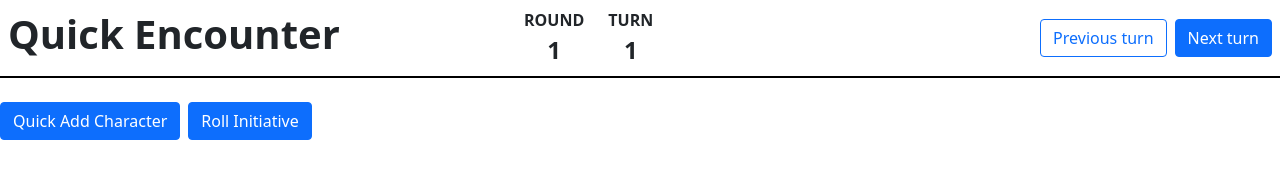
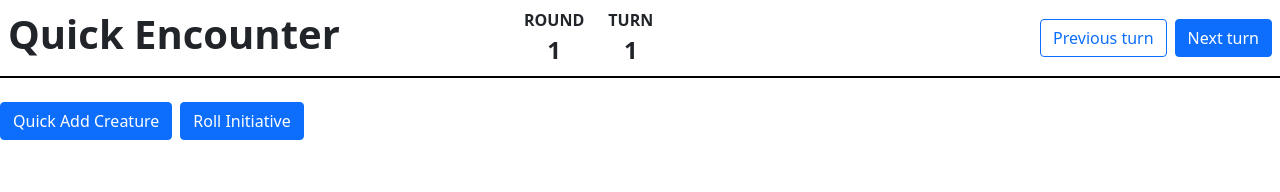
Before and after one commit to mspoehr/dnd-combat-tracker, a React (Create React App) app: page /encounters/quick/run in a window 1280 px wide. Shown: the top 192 px of the page. Built offline with nearby package versions, Linux system fonts and the light colour scheme.

Commit message:
more pr feedback

```diff
--- a/src/pages/RunEncounter/DisplayInitiative.tsx
+++ b/src/pages/RunEncounter/DisplayInitiative.tsx
@@ -59,7 +59,7 @@ const DisplayInitiative: React.FunctionComponent = () => {
   return (
     <div>
       <Stack direction="horizontal" gap={2}>
-        <Button onClick={() => dispatch(open())}>Quick Add Character</Button>
+        <Button onClick={() => dispatch(open())}>Quick Add Creature</Button>
         <Button onClick={() => dispatch(rollAllInitiative())}>Roll Initiative</Button>
       </Stack>
       <QuickAddModal />
--- a/src/pages/RunEncounter/QuickAddModal.tsx
+++ b/src/pages/RunEncounter/QuickAddModal.tsx
@@ -54,7 +54,7 @@ const QuickAddModal: React.FunctionComponent = () => {
   return (
     <Modal size="lg" show={useAppSelector(selectOpen)} onHide={() => dispatch(close())} centered>
       <Modal.Header closeButton>
-        <Modal.Title>Create New Character</Modal.Title>
+        <Modal.Title>Quick Add Creature</Modal.Title>
       </Modal.Header>
       <Modal.Body>
         <Form>
@@ -109,7 +109,7 @@ const QuickAddModal: React.FunctionComponent = () => {
             </Col>
             <Col>
               <Form.Group className="mv-3" controlId="exampleForm.ControlTextArea1">
-                <Form.Label>Player Status</Form.Label>
+                <Form.Label>Creature Type</Form.Label>
                 <ButtonGroup>
                   {radios.map((radio, idx) => (
                     <ToggleButton
```
